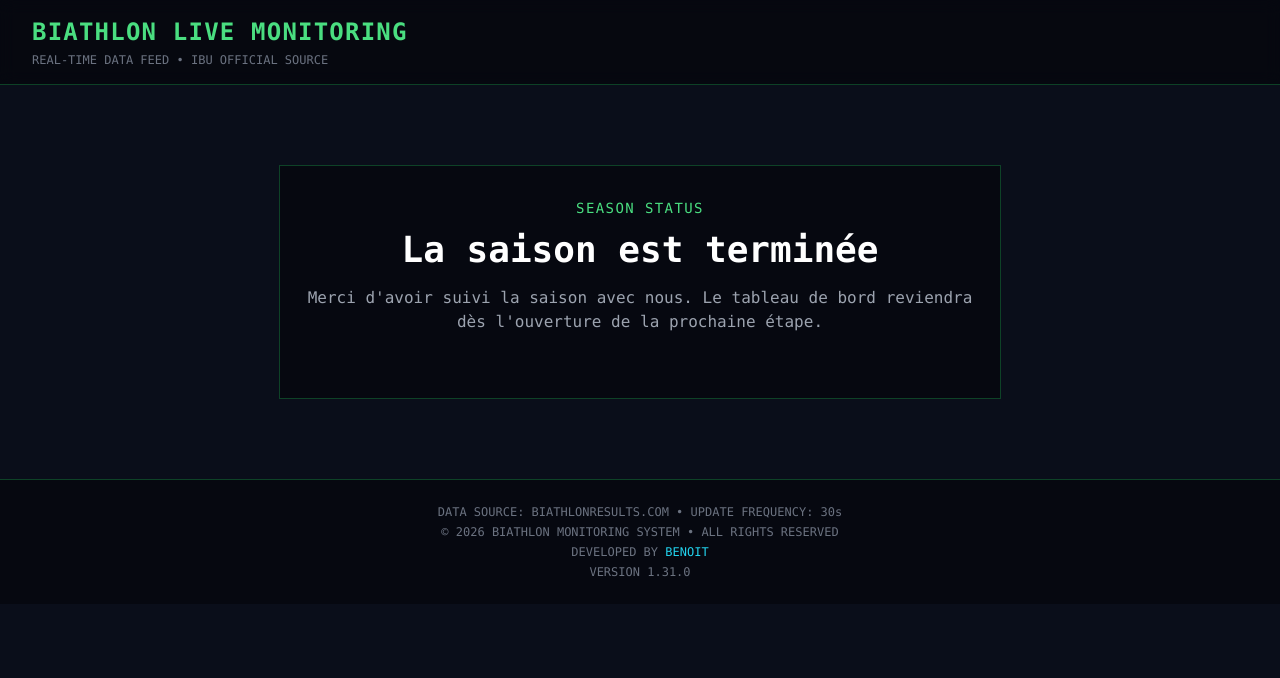
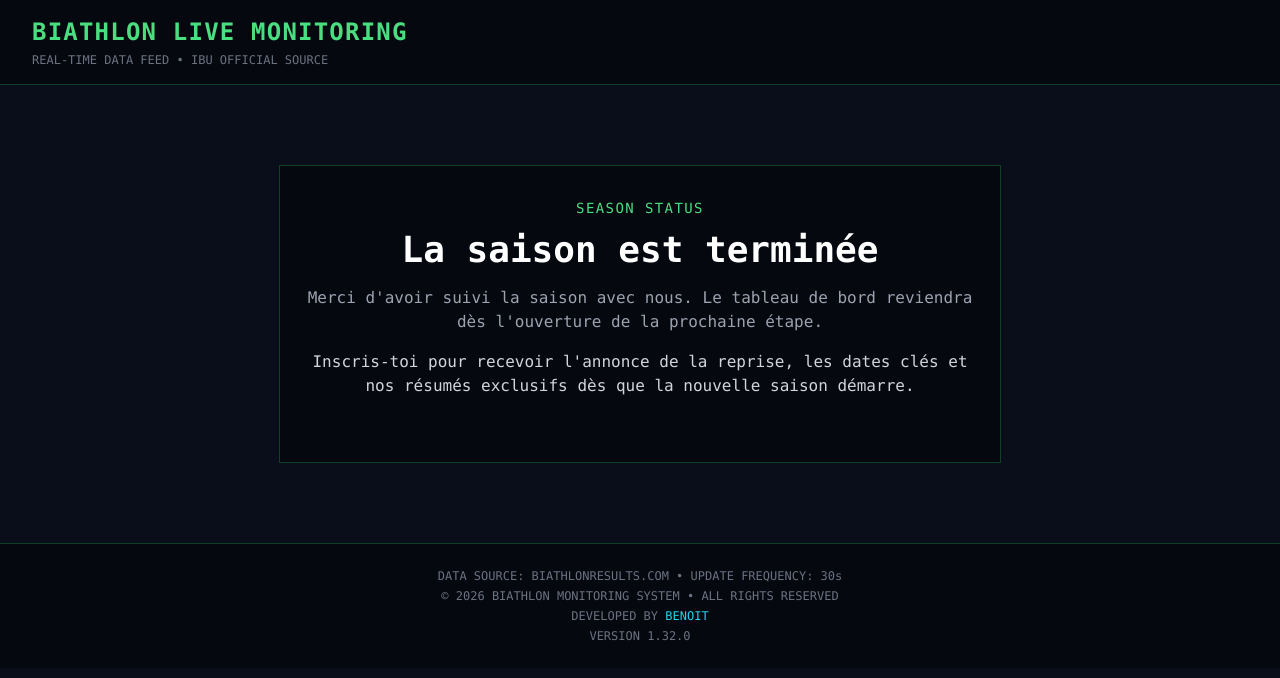
Before and after one commit to blamouche/biathlon, a Next.js app: page /en in a window 1280 px wide. Shown: the top 678 px of the page. Built offline with nearby package versions, Linux system fonts and the light colour scheme; no server answers.

Commit message:
Add newsletter prompt text

```diff
--- a/app/[locale]/page.tsx
+++ b/app/[locale]/page.tsx
@@ -83,6 +83,9 @@ export default async function Home({
             </h2>
             <p className="text-gray-400 max-w-2xl mx-auto text-sm md:text-base leading-relaxed">
               Merci d'avoir suivi la saison avec nous. Le tableau de bord reviendra dès l'ouverture de la prochaine étape.
+            </p>
+            <p className="text-gray-300 max-w-2xl mx-auto text-sm md:text-base leading-relaxed mt-4">
+              Inscris-toi pour recevoir l'annonce de la reprise, les dates clés et nos résumés exclusifs dès que la nouvelle saison démarre.
             </p>
             <div className="mt-8 flex justify-center">
               <div className="ml-embedded" data-form="K255Og"></div>
--- a/package.json
+++ b/package.json
@@ -1,6 +1,6 @@
 {
   "name": "biathlon",
-  "version": "1.31.0",
+  "version": "1.32.0",
   "description": "App for live biathlon results",
   "scripts": {
     "dev": "next dev",
```
